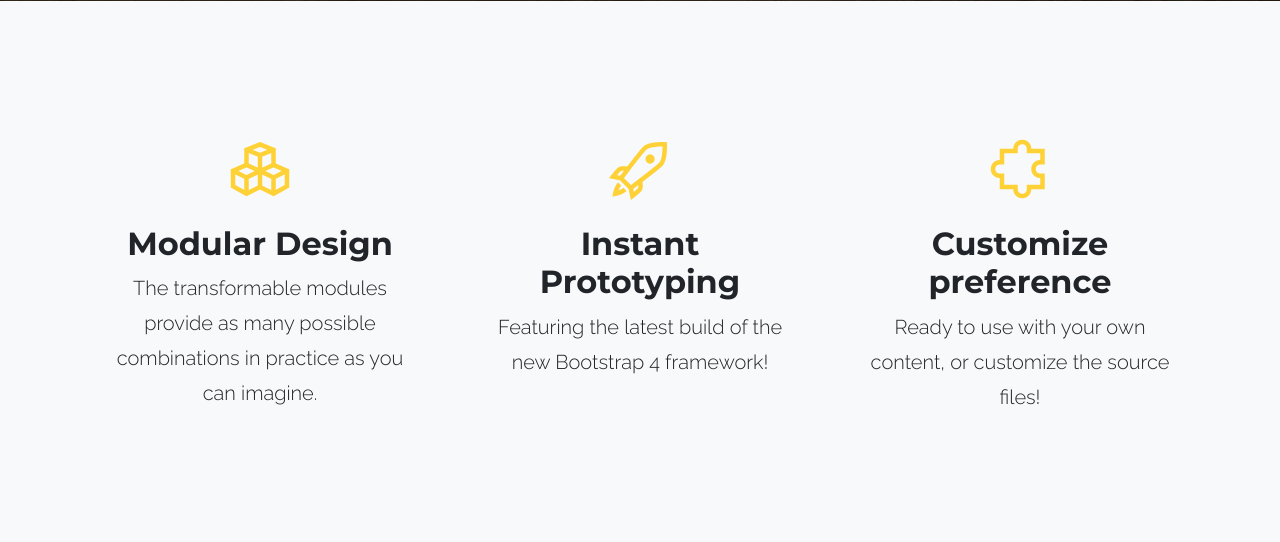
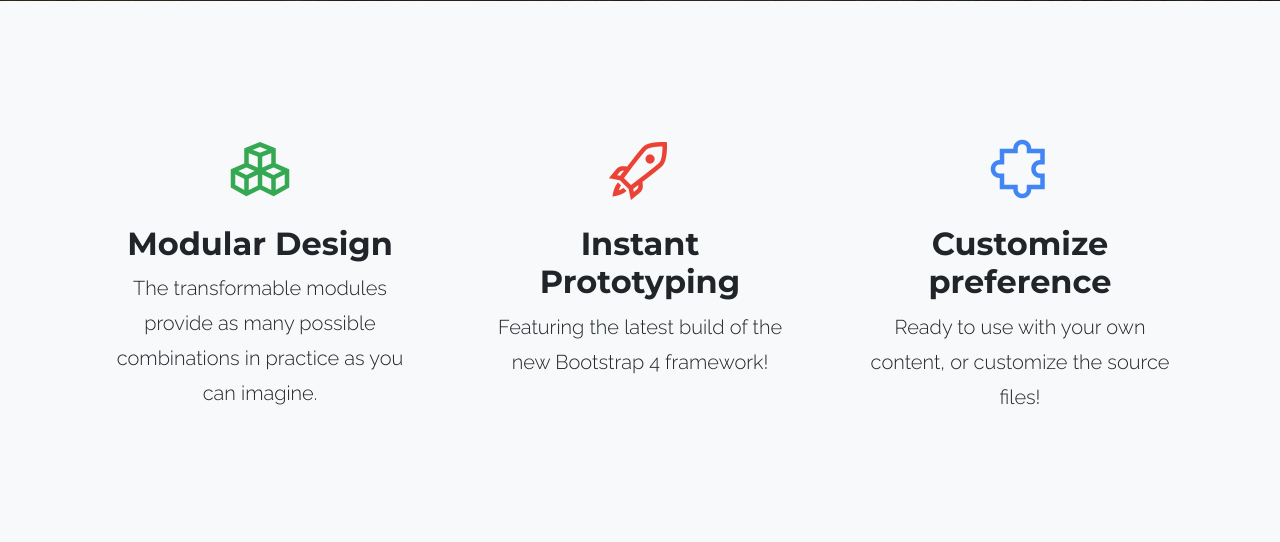
Before and after one commit to Ancoruby/website, a PHP site: page / in a window 1280 px wide. Shown: the part 758-1300 px from the top of the page. Run offline with PHP 8.4, Linux system fonts and the light colour scheme.

Commit message:
website test new

```diff
--- a/css/opteqo.css
+++ b/css/opteqo.css
@@ -257,6 +257,17 @@
     height: 7rem;
   }
 
+  .features-icons .features-icons-item .features-icons-icon i.la-cubes {
+    color: #34a853!important;
+  }
+
+  .features-icons .features-icons-item .features-icons-icon i.la-rocket {
+    color: #ea4335!important;
+  }
+  .features-icons .features-icons-item .features-icons-icon i.la-puzzle-piece {
+    color: #4285f4!important;
+  }
+
   .features-icons .features-icons-item .features-icons-icon i {
     font-size: 4.5rem;
   }
```
